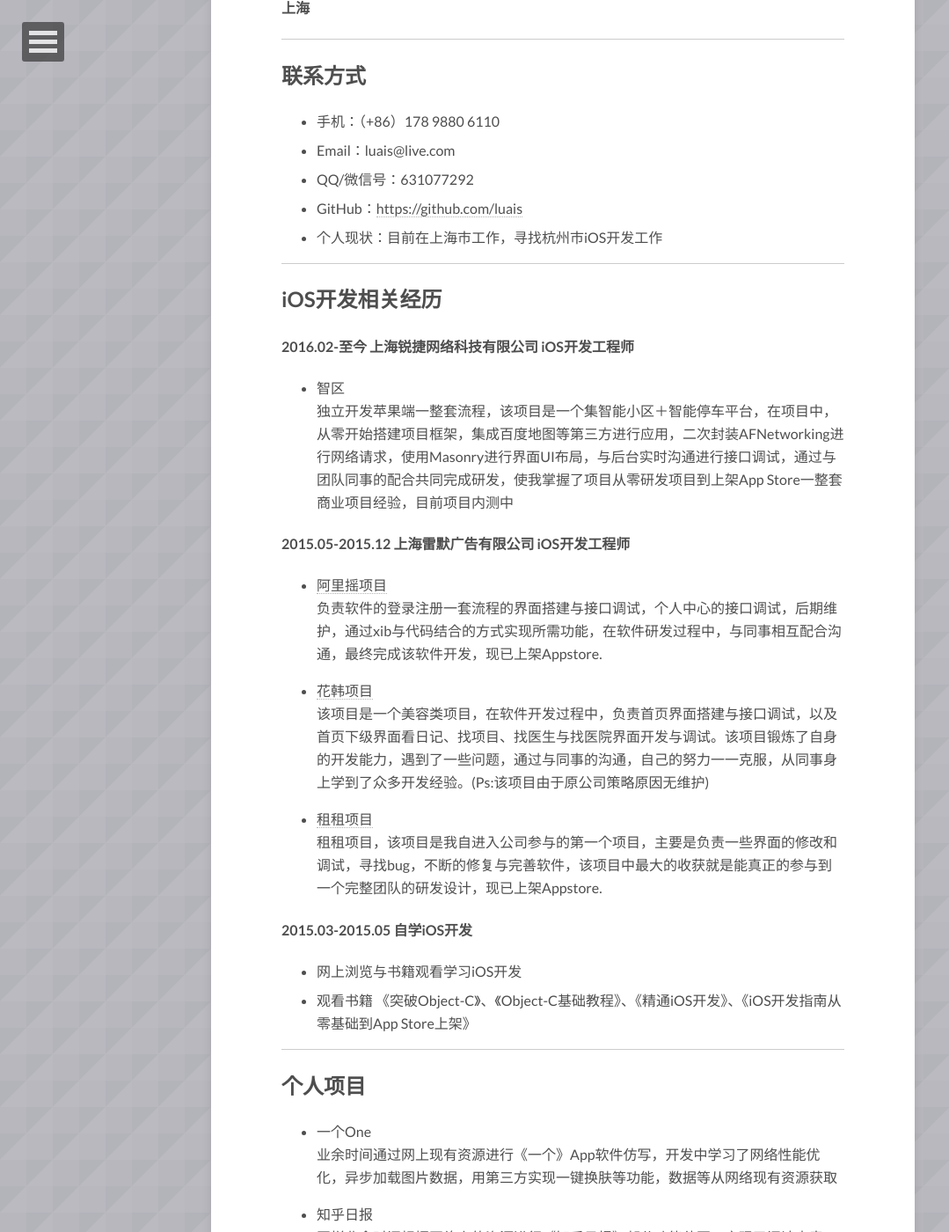
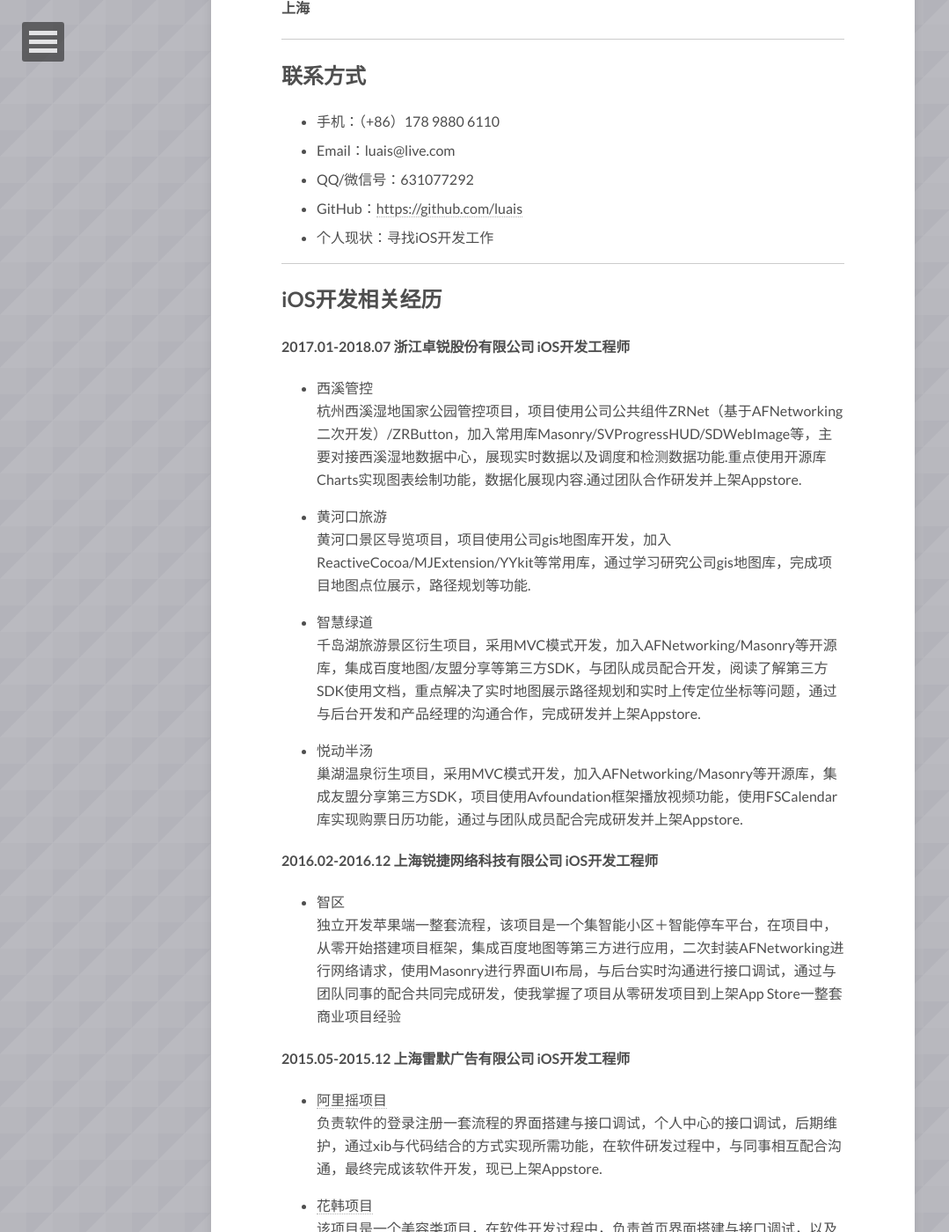
Before and after one commit to luais/luais.github.com, a Jekyll site: the page built from _posts/2015-12-24-平安夜前夕-独白.md, in a window 1280 px wide and 1400 px high, scrolled down 422 px. Shown: the whole window at 88% size, without its empty margins (0-1079 px from the left). Built offline with Jekyll 4.4.1, drawn with Linux system fonts in a browser that asks for light colours; nearby versions of some CDN libraries; comment, search, counter and statistics services are not loaded.

Commit message:
Update 2015-12-24-平安夜前夕-独白.md
update

```diff
--- a/_posts/2015-12-24-平安夜前夕-独白.md
+++ b/_posts/2015-12-24-平安夜前夕-独白.md
@@ -21,15 +21,29 @@ image:
 - Email：luais@live.com<br>
 - QQ/微信号：631077292<br>
 - GitHub：[https://github.com/luais](https://github.com/luais)<br>
-- 个人现状：目前在上海市工作，寻找杭州市iOS开发工作
+- 个人现状：寻找iOS开发工作
 
 ------
 
 ##  iOS开发相关经历
 
-#### 2016.02-至今         上海锐捷网络科技有限公司   iOS开发工程师
+#### 2017.01-2018.07         浙江卓锐股份有限公司   iOS开发工程师
+
+*   西溪管控<br>
+杭州西溪湿地国家公园管控项目，项目使用公司公共组件ZRNet（基于AFNetworking二次开发）/ZRButton，加入常用库Masonry/SVProgressHUD/SDWebImage等，主要对接西溪湿地数据中心，展现实时数据以及调度和检测数据功能.重点使用开源库Charts实现图表绘制功能，数据化展现内容.通过团队合作研发并上架Appstore.
+
+*   黄河口旅游<br>
+黄河口景区导览项目，项目使用公司gis地图库开发，加入ReactiveCocoa/MJExtension/YYkit等常用库，通过学习研究公司gis地图库，完成项目地图点位展示，路径规划等功能.
+
+*   智慧绿道<br>
+千岛湖旅游景区衍生项目，采用MVC模式开发，加入AFNetworking/Masonry等开源库，集成百度地图/友盟分享等第三方SDK，与团队成员配合开发，阅读了解第三方SDK使用文档，重点解决了实时地图展示路径规划和实时上传定位坐标等问题，通过与后台开发和产品经理的沟通合作，完成研发并上架Appstore.
+
+*   悦动半汤<br>
+巢湖温泉衍生项目，采用MVC模式开发，加入AFNetworking/Masonry等开源库，集成友盟分享第三方SDK，项目使用Avfoundation框架播放视频功能，使用FSCalendar库实现购票日历功能，通过与团队成员配合完成研发并上架Appstore.
+
+#### 2016.02-2016.12         上海锐捷网络科技有限公司   iOS开发工程师
 *   智区<br>
-独立开发苹果端一整套流程，该项目是一个集智能小区＋智能停车平台，在项目中，从零开始搭建项目框架，集成百度地图等第三方进行应用，二次封装AFNetworking进行网络请求，使用Masonry进行界面UI布局，与后台实时沟通进行接口调试，通过与团队同事的配合共同完成研发，使我掌握了项目从零研发项目到上架App Store一整套商业项目经验，目前项目内测中
+独立开发苹果端一整套流程，该项目是一个集智能小区＋智能停车平台，在项目中，从零开始搭建项目框架，集成百度地图等第三方进行应用，二次封装AFNetworking进行网络请求，使用Masonry进行界面UI布局，与后台实时沟通进行接口调试，通过与团队同事的配合共同完成研发，使我掌握了项目从零研发项目到上架App Store一整套商业项目经验
 
 #### 2015.05-2015.12	 上海雷默广告有限公司   	iOS开发工程师
 *	[阿里摇项目](https://itunes.apple.com/cn/app/a-li-yao/id1054243685?mt=8)<br>
```
